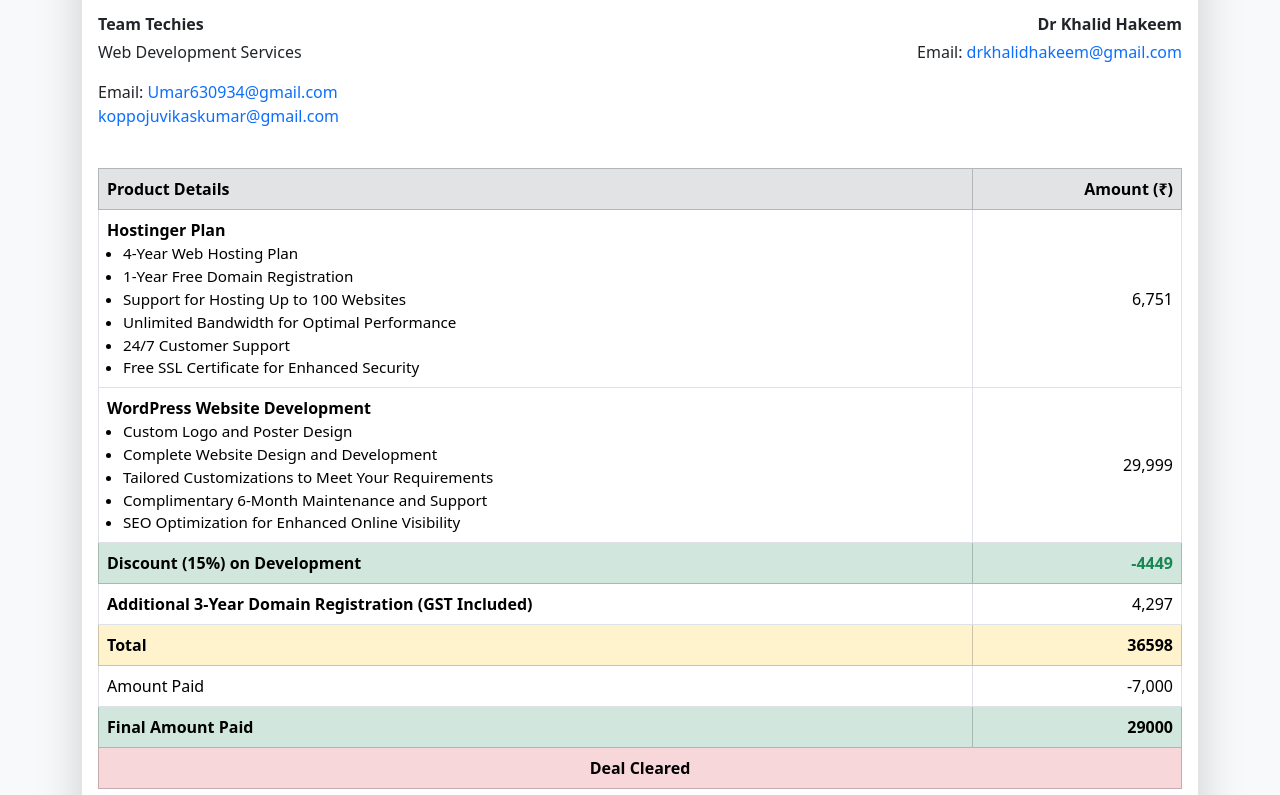
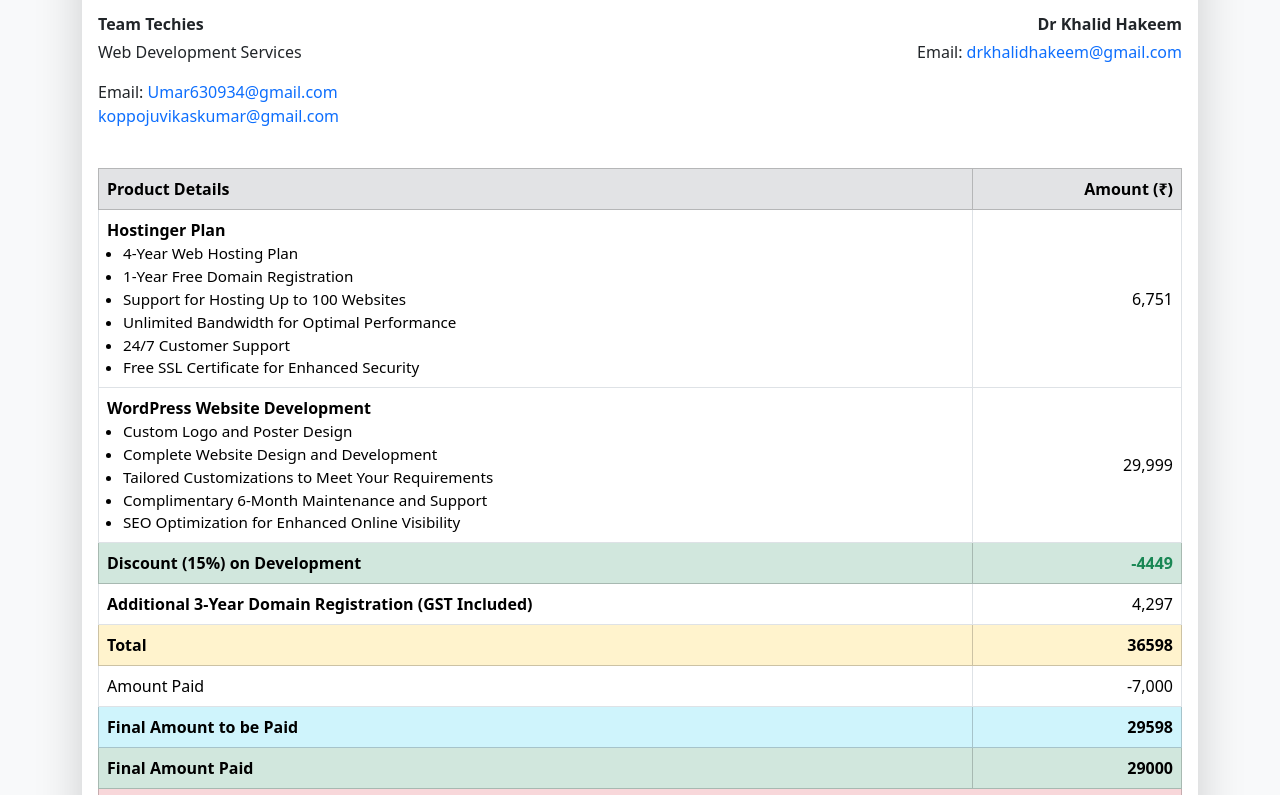
Before and after one commit to Vikaskoppoju/Teamtechies-invoiceno1, a plain HTML site: page index.html in a window 1280 px wide. Shown: the part 149-944 px from the top of the page. Drawn offline with nearby package versions, Linux system fonts and the light colour scheme.

Commit message:
Update index.html

```diff
--- a/index.html
+++ b/index.html
@@ -120,6 +120,10 @@
                             <td class="text-end"><strong>34,047</strong></td>
                         </tr> -->
 
+                        <tr class="table-info">
+                            <td><strong>Final Amount to be Paid</strong></td>
+                            <td class="text-end"><strong>29598</strong></td>
+                        </tr>
                         <tr class="table-success">
                             <td><strong>Final Amount Paid</strong></td>
                             <td class="text-end"><strong>29000</strong></td>
```
